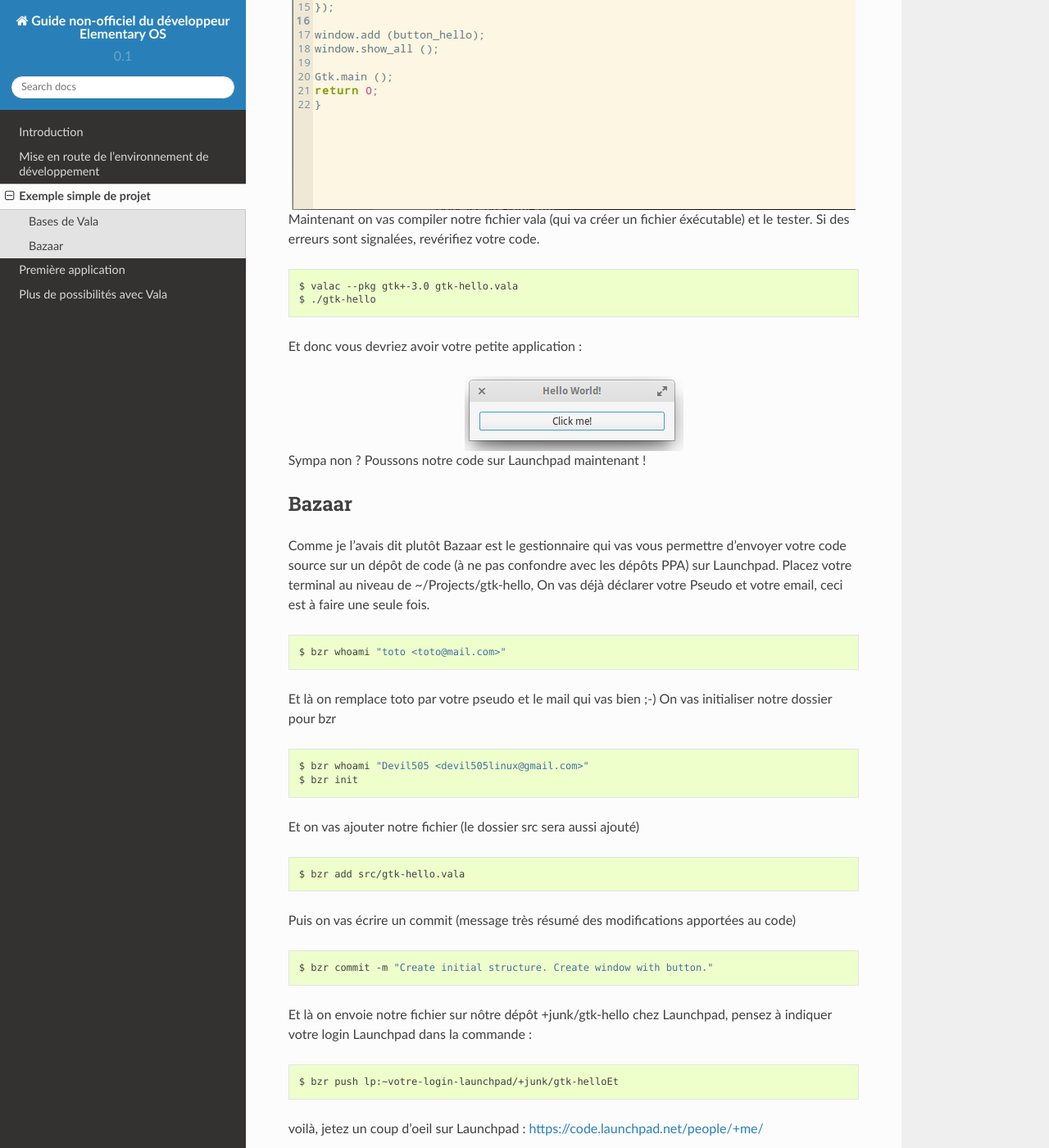
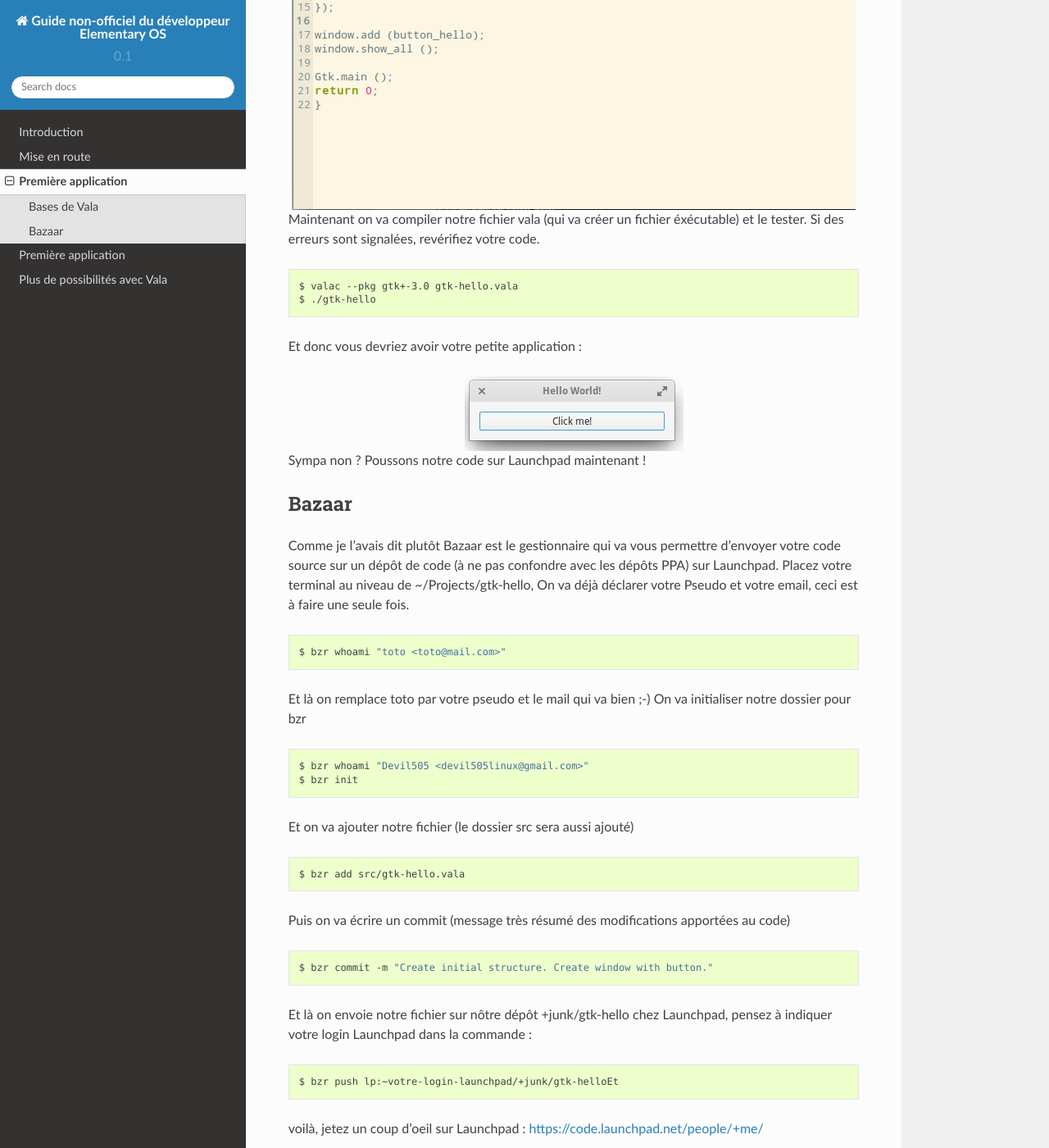
Before and after one commit to elementary-fr/elementaryos-fr-doc, a Sphinx documentation site: the page built from source/simple-projet.rst, in a window 1280 px wide and 1400 px high, scrolled down 2061 px. Shown: the whole window at 82% size. Built offline with Sphinx 7.4.7 and the Read the Docs theme 2.0.0, drawn with Linux system fonts in a browser that asks for light colours; some of the changed text lies outside the part shown.

Commit message:
Correction orthographique dans simple-projet

```diff
--- a/source/mise-en-route.rst
+++ b/source/mise-en-route.rst
@@ -1,6 +1,6 @@
-*************************************************
-Mise en route de l'environnement de développement
-*************************************************
+*************
+Mise en route
+*************
 
 Création d'un compte launchpad
 ==============================
--- a/source/simple-projet.rst
+++ b/source/simple-projet.rst
@@ -1,6 +1,6 @@
-************************
-Exemple simple de projet
-************************
+********************
+Première application
+********************
 
 Dans un premier temps nous allons créer dans le dossier personnel, un dossier où seront situés
 tout vos projets et on le nommera Projects comme les pros sur elementary:D
@@ -93,7 +93,7 @@ Au final vous devriez obtenir ceci :
 .. figure:: _static/exemple-simple-de-projet/gtk-hello-vala.png
     :align: center
 
-Maintenant on vas compiler notre fichier vala (qui va créer un fichier éxécutable) et le tester. Si
+Maintenant on va compiler notre fichier vala (qui va créer un fichier éxécutable) et le tester. Si
 des erreurs sont signalées, revérifiez votre code.
 
 .. code-block:: bash
@@ -113,17 +113,17 @@ Poussons notre code sur Launchpad maintenant !
 Bazaar
 ======
 
-Comme je l'avais dit plutôt Bazaar est le gestionnaire qui vas vous permettre d'envoyer votre
+Comme je l'avais dit plutôt Bazaar est le gestionnaire qui va vous permettre d'envoyer votre
 code source sur un dépôt de code (à ne pas confondre avec les dépôts PPA) sur Launchpad.
 Placez votre terminal au niveau de ~/Projects/gtk-hello,
-On vas déjà déclarer votre Pseudo et votre email, ceci est à faire une seule fois.
+On va déjà déclarer votre Pseudo et votre email, ceci est à faire une seule fois.
 
 .. code-block:: bash
 
     $ bzr whoami "toto <toto@mail.com>"
 
-Et là on remplace toto par votre pseudo et le mail qui vas bien ;-)
-On vas initialiser notre dossier pour bzr
+Et là on remplace toto par votre pseudo et le mail qui va bien ;-)
+On va initialiser notre dossier pour bzr
 
 .. code-block:: bash
 
@@ -131,14 +131,14 @@ On vas initialiser notre dossier pour bzr
     $ bzr init
 
 
-Et on vas ajouter notre fichier (le dossier src sera aussi ajouté)
+Et on va ajouter notre fichier (le dossier src sera aussi ajouté)
 
 .. code-block:: bash
 
     $ bzr add src/gtk-hello.vala
 
 
-Puis on vas écrire un commit (message très résumé des modifications apportées au code)
+Puis on va écrire un commit (message très résumé des modifications apportées au code)
 
 .. code-block:: bash
 
```
Also changed, not shown: other parts of source/simple-projet.rst (+2 -2 lines).
